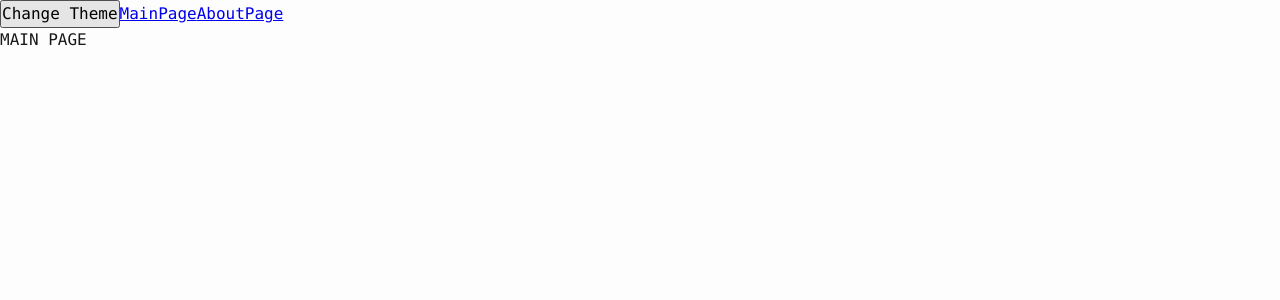
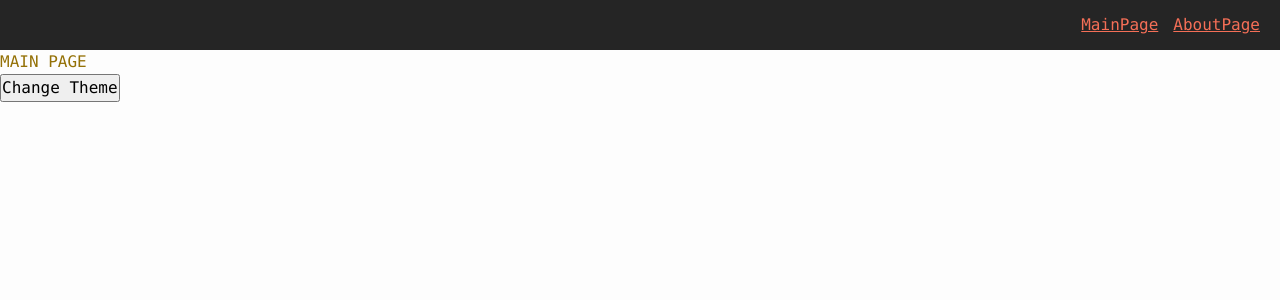
Before and after one commit to egorgrin/advancedFrontend, a React app: page / in a window 1280 px wide. Shown: the top 300 px of the page. Built offline with nearby package versions, Linux system fonts and the light colour scheme.

Commit message:
Lesson 12: NavBar widget created. Shared Ui element "AppLink" added.

```diff
--- a/src/app/App.tsx
+++ b/src/app/App.tsx
@@ -1,18 +1,18 @@
 import './styles/index.scss'
-import {Link, Route, Routes} from 'react-router-dom';
 import {classNames} from "shared/lib/classNames/classNames";
 
 import {useTheme} from "app/providers/ThemeProvider/lib/useTheme";
 import {AppRouter} from "app/providers/router";
+import {Navbar} from "widgets/Navbar";
 
 const App = () => {
   const {theme, toggleTheme} = useTheme()
   return (
       <div className={classNames('app', {}, [theme])}>
+        <Navbar />
+        <AppRouter/>
         <button onClick={toggleTheme}>Change Theme</button>
-        <Link to={'/'}>MainPage</Link>
-        <Link to={'/about'}>AboutPage</Link>
-        <AppRouter/>
+
       </div>
   );
 };
--- a/src/app/styles/themes/dark.scss
+++ b/src/app/styles/themes/dark.scss
@@ -1,6 +1,11 @@
 .app.dark {
   --bg-color: #252525;
+  --bg-color-inverted: #ffffff;
 
-  --primary-color: #F15A3B;
+
+  --primary-color: #f56f57;
   --secondary-color: #FDFDFD;
+
+  --primary-color-inverted: #947107;
+  --secondary-color-inverted: #08a6a6;
 }
--- a/src/app/styles/themes/light.scss
+++ b/src/app/styles/themes/light.scss
@@ -1,6 +1,12 @@
 .app.light {
-  --bg-color: #FDFDFD ;
+  --bg-color: #FDFDFD;
+  --bg-color-inverted: #252525;
 
-  --primary-color: #191919 ;
-  --secondary-color: #F15A3B;
+
+
+  --primary-color: #947107;
+  --secondary-color: #08a6a6;
+
+  --primary-color-inverted: #f56f57;
+  --secondary-color-inverted: #FDFDFD;
 }
--- a/src/app/styles/variables/global.scss
+++ b/src/app/styles/variables/global.scss
@@ -8,4 +8,8 @@
   --fsz-l: 24px;
   --line-height-l: 32px;
   --font-l: var(--fsz-l) / var(--line-height-l) var(--f-family-main);
+
+  //  Dimensions
+
+  --navbar-height: 50px;
 }
--- a/src/shared/lib/classNames/classNames.ts
+++ b/src/shared/lib/classNames/classNames.ts
@@ -2,10 +2,10 @@ type Mods = Record<string, boolean | string>
 
 const obj: Mods = {}
 
-export function classNames(main: string, mods: Mods, additional: string[]): string {
+export function classNames(main: string, mods: Mods = {}, additional: string[] = []): string {
   return [
     main,
-    ...additional,
+    ...additional.filter(Boolean),
     ...Object.entries(mods)
         .filter(([key, value]) => Boolean(value))
         .map(([key, value]) => key)
--- /dev/null
+++ b/src/shared/ui/AppLink/AppLink.module.scss
@@ -0,0 +1,11 @@
+.applink {
+  color: var(--primary-color);
+}
+
+.light {
+  color: var(--primary-color);
+}
+
+.dark {
+  color: var(--primary-color-inverted);
+}
--- /dev/null
+++ b/src/shared/ui/AppLink/AppLink.tsx
@@ -0,0 +1,35 @@
+import s from './AppLink.module.scss'
+import {classNames} from "shared/lib/classNames/classNames";
+import {Link, LinkProps} from "react-router-dom";
+import {FC} from "react";
+
+export enum AppLinkTheme {
+  LIGHT = 'light',
+  DARK = 'dark',
+}
+
+interface AppLinkProps extends LinkProps {
+  className?: string;
+  theme?: AppLinkTheme;
+}
+
+export const AppLink: FC<AppLinkProps> = (props) => {
+  const {
+    to,
+    className,
+    children,
+    theme = AppLinkTheme.LIGHT,
+    ...otherProps
+  } = props;
+
+  return (
+      <Link
+          to={to}
+          // @ts-ignore
+          className={classNames(s.applink, {}, [className, s[theme]])}
+          {...otherProps}
+      >
+        {children}
+      </Link>
+  );
+};
--- /dev/null
+++ b/src/widgets/Navbar/index.ts
@@ -0,0 +1,6 @@
+import {Navbar} from "./ui/Navbar";
+
+
+export {
+  Navbar,
+}
--- /dev/null
+++ b/src/widgets/Navbar/ui/Navbar.module.scss
@@ -0,0 +1,16 @@
+.Navbar {
+  width: 100%;
+  height: var(--navbar-height);
+  background: var(--bg-color-inverted);
+  display: flex;
+  align-items: center;
+  padding: 20px;
+}
+
+.links {
+  margin-left: auto;
+}
+
+.link:not(:last-of-type) {
+  margin-right: 15px;
+}
--- /dev/null
+++ b/src/widgets/Navbar/ui/Navbar.tsx
@@ -0,0 +1,24 @@
+import s from './Navbar.module.scss'
+import {classNames} from "shared/lib/classNames/classNames";
+import {AppLink, AppLinkTheme} from "shared/ui/AppLink/AppLink";
+
+interface NavbarProps {
+  className?: string;
+}
+
+export const Navbar = ({className}: NavbarProps) => {
+  return (
+      <div className={classNames(s.Navbar, {}, [className])}>
+        <div className={s.links}>
+          <AppLink
+              to={'/'}
+              theme={AppLinkTheme.DARK}
+              className={s.link}>MainPage</AppLink>
+          <AppLink
+              to={'/about'}
+              theme={AppLinkTheme.DARK}
+              className={s.link}>AboutPage</AppLink>
+        </div>
+      </div>
+  );
+};
```
